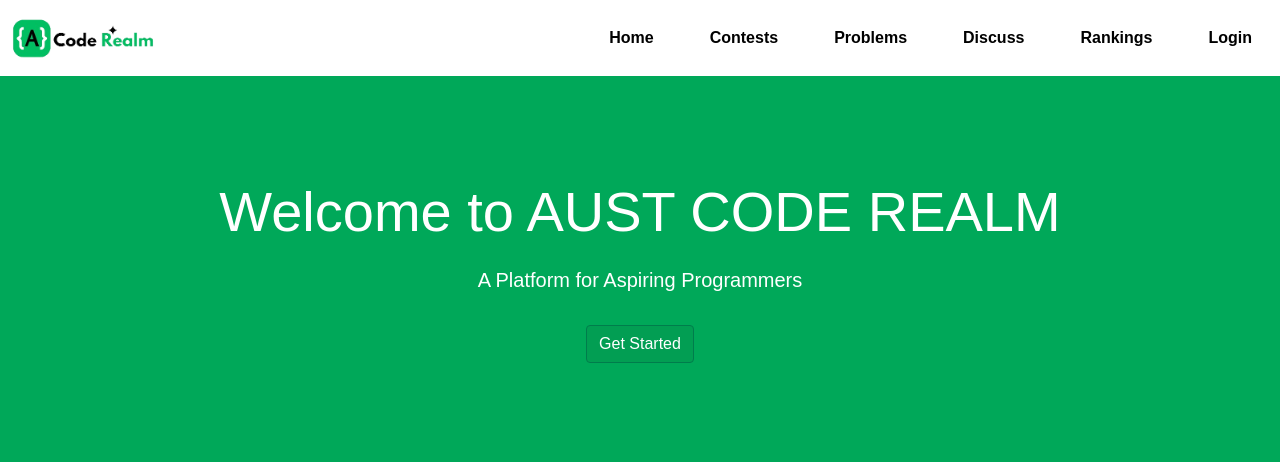
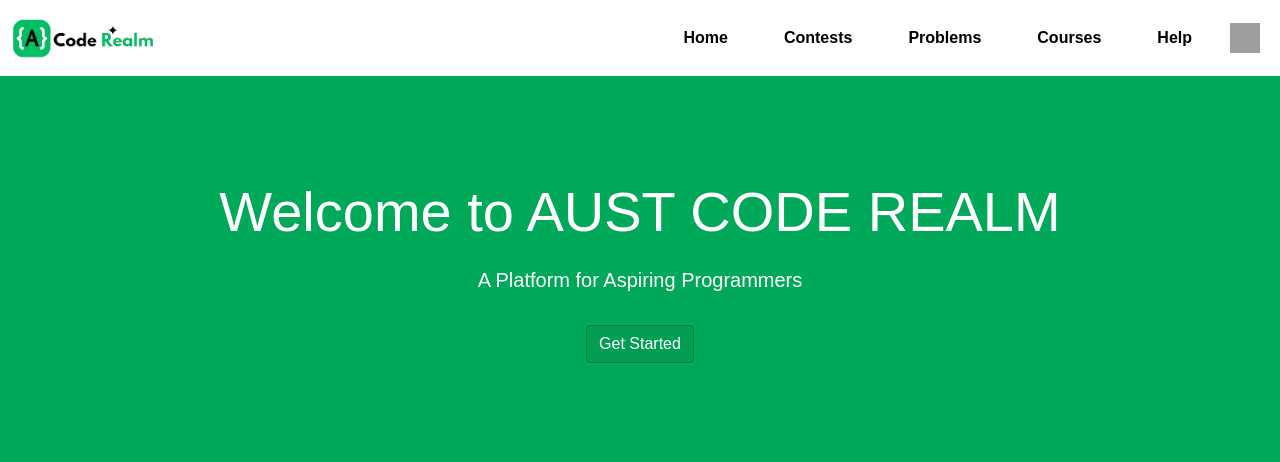
Before and after one commit to AfnanRakib/AUST-CODE-REALM, a PHP site: page /AUST/index.php in a window 1280 px wide. Shown: the top 462 px of the page. Run offline with PHP 8.4, Linux system fonts and the light colour scheme.

Commit message:
-- navbar modified

```diff
--- a/css/navbar.css
+++ b/css/navbar.css
@@ -1,23 +1,58 @@
 .navbar {
-    background-color: #ffffff; /* White background for navbar */
-    border-bottom: 2px solid #00A859; /* Green border at the bottom */
+    background-color: #ffffff;
+    border-bottom: 2px solid #00A859;
+    display: flex;
+    align-items: center;
+    justify-content: space-between;
 }
+
+.hero-section {
+    background: #00A859;
+    color: #ffffff;
+    padding: 100px 0;
+}
+
 .navbar-brand img {
     max-height: 50px;
     margin-left: 10px;
 }
+
 .navbar-nav .nav-link {
     margin-left: 20px;
     font-weight: bold;
     margin-right: 20px;
     padding-right: 20px;
-    color: #000000 !important; /* Black text color */
+    color: #000000 !important;
 }
+
 .navbar-nav .nav-link:hover {
-    color: #00A859 !important; /* Green for hover */
+    color: #00A859 !important;
 }
-.hero-section {
-    background: #00A859; /* Green background */
-    color: #ffffff; /* White text */
-    padding: 100px 0;
+
+.profile-link {
+    display: flex;
+    align-items: center;
+    padding: 10px;
+    margin-right: 10px;
 }
+
+.profile-link .profile-icon {
+    width: 30px ;
+    height: 30px ;
+}
+
+@media (max-width: 992px) {
+    .navbar .profile-link {
+        order: 1;
+        margin-left: auto;
+        margin-right: 10px;
+    }
+
+    .navbar .navbar-toggler {
+        order: 2;
+    }
+
+    .navbar .collapse {
+        order: 3;
+    }
+}
--- a/helpers/navbar.php
+++ b/helpers/navbar.php
@@ -1,4 +1,8 @@
-    <?php $basePath = 'http://localhost/AUST%20CODE%20REALM/'; ?>
+<?php
+//session_start();
+$basePath = 'http://localhost:3000/';//'http://localhost/AUST%20CODE%20REALM/';
+$isLoggedIn = false;//isset($_SESSION['user_id']);
+?>
 <nav class="navbar navbar-expand-lg navbar-light">
     <a class="navbar-brand" href="<?php echo $basePath; ?>index.php"><img src="<?php echo $basePath; ?>images/logo.png" alt="ACR"></a>
     <button class="navbar-toggler" type="button" data-bs-toggle="collapse" data-bs-target="#navbarNav" aria-controls="navbarNav" aria-expanded="false" aria-label="Toggle navigation">
@@ -10,20 +14,20 @@
                 <a class="nav-link" href="<?php echo $basePath; ?>index.php">Home</a>
             </li>
             <li class="nav-item">
-                    <a class="nav-link" href="<?php echo $basePath; ?>">Contests</a>
+                <a class="nav-link" href="<?php echo $basePath; ?>pages/contestSet.php">Contests</a>
             </li>
             <li class="nav-item">
-                    <a class="nav-link" href="<?php echo $basePath; ?>pages/problemPage.php">Problems</a>
+                <a class="nav-link" href="<?php echo $basePath; ?>pages/problemSet.php">Problems</a>
             </li>
             <li class="nav-item">
-                    <a class="nav-link" href="<?php echo $basePath; ?>">Discuss</a>
+                <a class="nav-link" href="<?php echo $basePath; ?>pages/courses.php">Courses</a>
             </li>
             <li class="nav-item">
-                    <a class="nav-link" href="<?php echo $basePath; ?>">Rankings</a>
-                </li>
-                <li class="nav-item">
-                    <a class="nav-link" href="<?php echo $basePath; ?>pages/profilePage.php">Login</a>
+                <a class="nav-link" href="<?php echo $basePath; ?>pages/help.php">Help</a>
             </li>
         </ul>
     </div>
+    <a class="profile-link" href="<?php echo $isLoggedIn ? $basePath . 'pages/profilePage.php' : $basePath . 'pages/login.php'; ?>">
+        <img src="<?php echo $basePath; ?>images/user.png" alt="Profile" class="profile-icon">
+    </a>
 </nav>
--- a/index.php
+++ b/index.php
@@ -4,8 +4,8 @@
     <meta charset="UTF-8">
     <meta name="viewport" content="width=device-width, initial-scale=1.0">
     <link rel="stylesheet" href="css/bootstrap.min.css">
+    <link rel="stylesheet" href="css/navbar.css">
     <link rel="stylesheet" href="css/index.css">
-    <link rel="stylesheet" href="css/navbar.css">
     <title>AUST CODE REALM</title>
 </head>
 <body>
```
Lines whose indentation alone changed are shown as unchanged.
